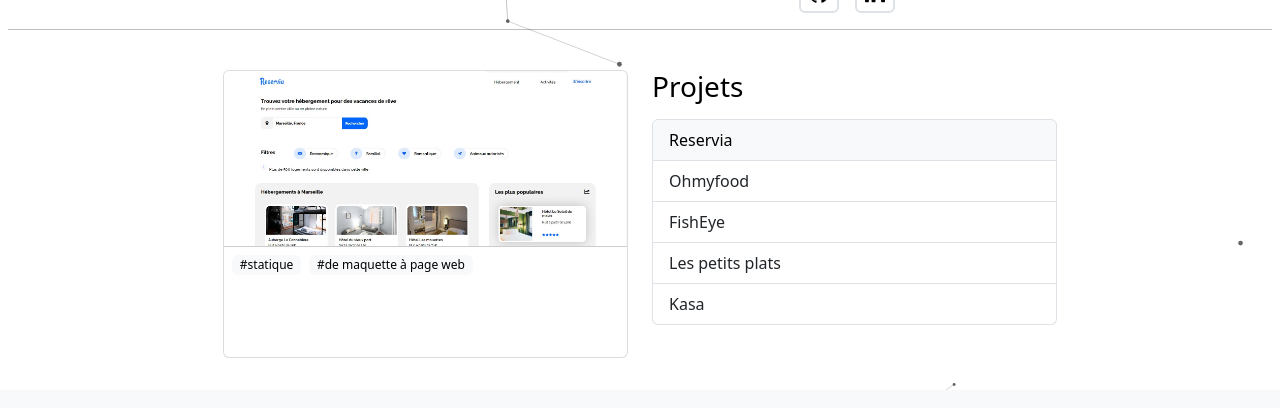
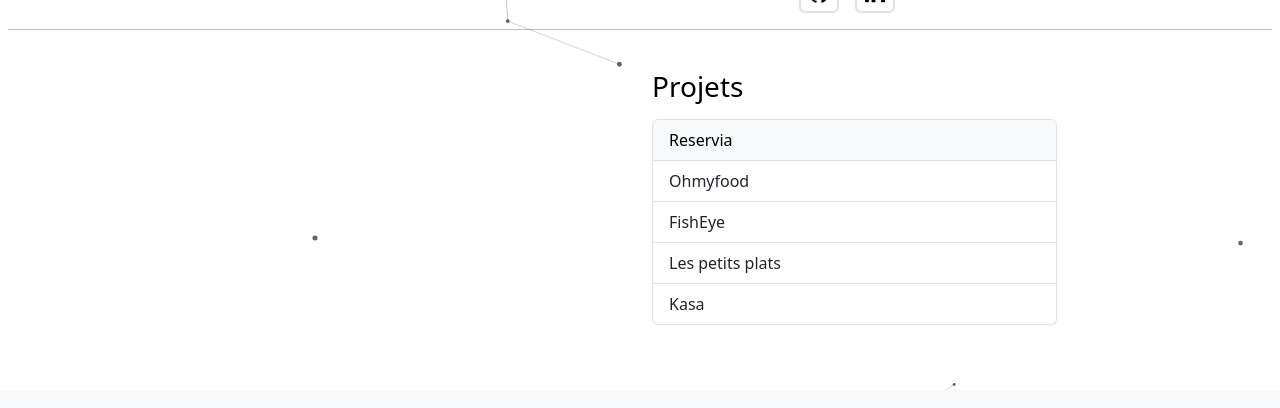
Before and after one commit to timothegonin/portfolio, a React (Create React App) app: page / in a window 1280 px wide. Both pictures are taken after a click on the button "Reservia". Shown: the part 196-604 px from the top of the page. Built offline with nearby package versions, Linux system fonts and the light colour scheme.

Commit message:
💫 projects appearance

```diff
--- a/src/container/Projects.jsx
+++ b/src/container/Projects.jsx
@@ -29,6 +29,18 @@ const fadeIn = keyframes`
 	0%{opacity:0}
 	100%{opacity:1}
 `;
+const scalInCenter = keyframes`
+0% {
+	-webkit-transform: scale(0);
+            transform: scale(0);
+    opacity: 1;
+}
+100% {
+	-webkit-transform: scale(1);
+            transform: scale(1);
+    opacity: 1;
+}
+`;
 
 const slideTop = keyframes`
 0% {
@@ -43,6 +55,10 @@ const slideTop = keyframes`
 
 const ProjectsWrapper = styled(Container)`
 	animation: ${slideTop} 0.3s cubic-bezier(0.39, 0.575, 0.565, 1) both;
+`;
+
+const ProjectCardColumn = styled(Col)`
+	animation: ${scalInCenter} 0.3s cubic-bezier(0.39, 0.575, 0.565, 1) both;
 `;
 
 const ListGroupItem = styled(ListGroup.Item)`
@@ -89,19 +105,19 @@ const Projects = ({ data }) => {
 		<section className="p-2">
 			<ProjectsWrapper
 				fluid
-				className="px-2 mb-4"
+				className="px-2 mb-4 "
 				style={{ maxWidth: "850px" }}
 			>
-				<Row className={`flex-${layoutVariant}`}>
-					<Col
-						className={`d-none d-sm-block text-white rounded-3 rounded-${bordersVariant}-0`}
-					>
-						{previewDisplayed !== undefined && (
-							// <div>
-							<ProjectCard data={previewDisplayed} />
-							// </div>
-						)}
-					</Col>
+				<Row className={`justify-content-center flex-${layoutVariant}`}>
+					{previewDisplayed !== undefined && (
+						<ProjectCardColumn
+							className={`d-none d-sm-block text-white rounded-3 rounded-${bordersVariant}-0`}
+						>
+							<div>
+								<ProjectCard data={previewDisplayed} />
+							</div>
+						</ProjectCardColumn>
+					)}
 					<Col sm={6}>
 						<Stack direction="verical" gap={3}>
 							<h3 className={`m-0 text-${titleVariant} text-start`}>Projets</h3>
```
